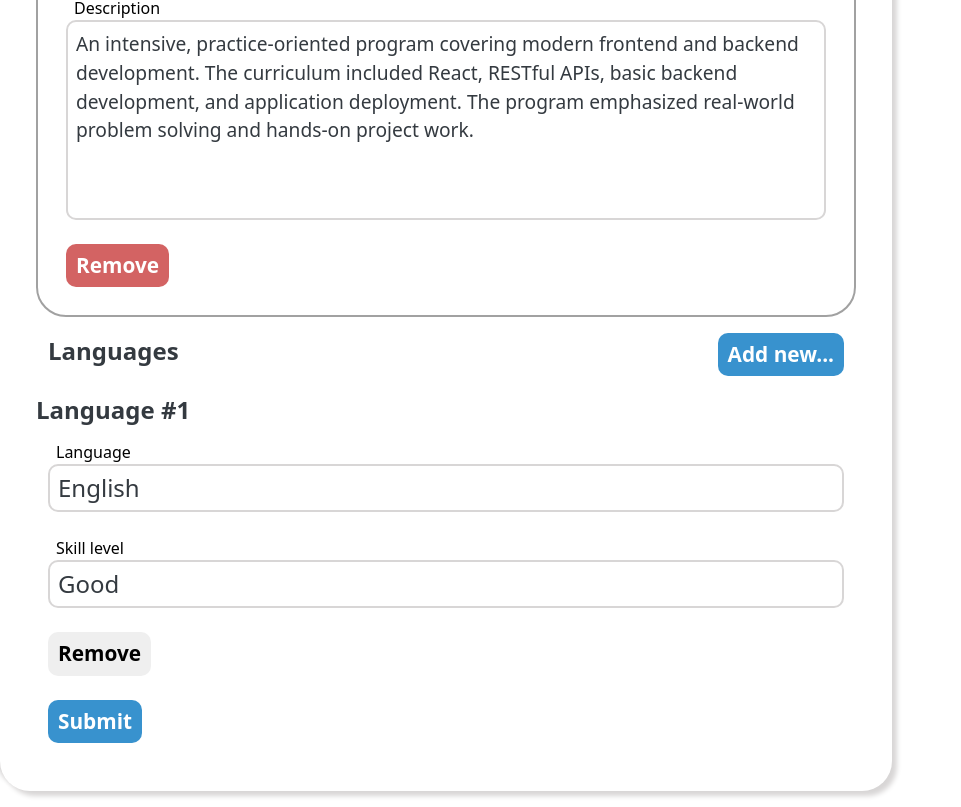
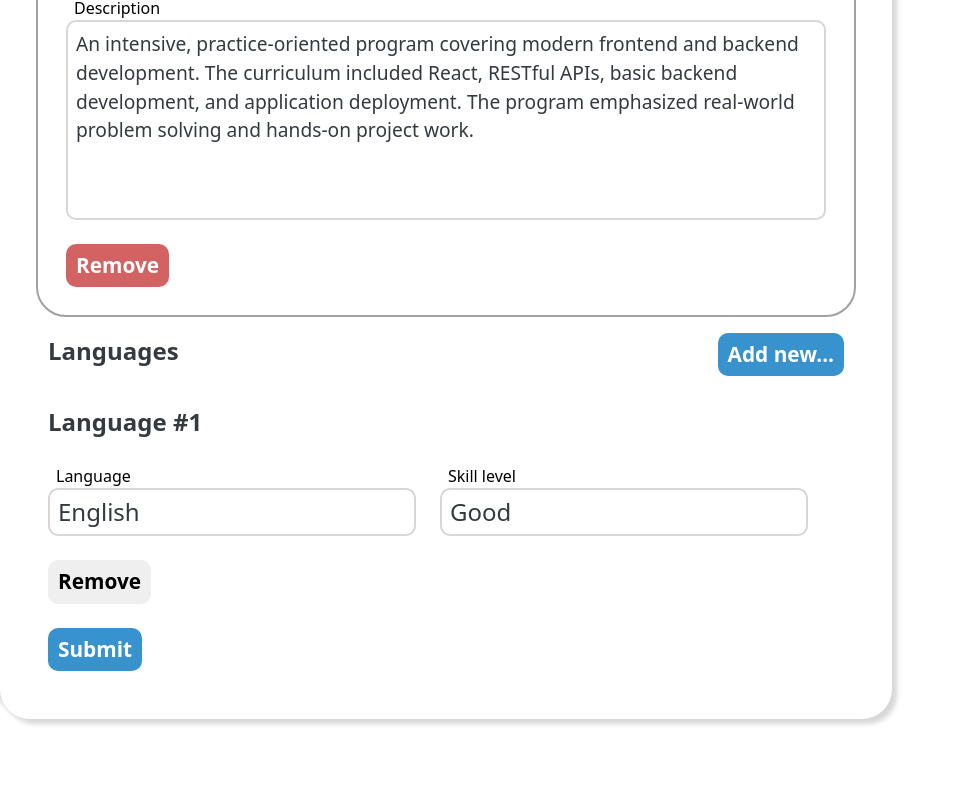
Before and after one commit to V1IRuZ/cv-application, a React (Vite) app: page / in a window 1280 px wide. Shown: the part 2836-3643 px from the top of the page, without its empty margins (0-961 px from the left). After the commit the page ends 3571 px from the top, so only its background shows below. Built offline with nearby package versions, Linux system fonts and the light colour scheme.

Commit message:
style(form): set layout styles to language skills section

```diff
--- a/src/styles/Form.css
+++ b/src/styles/Form.css
@@ -53,3 +53,11 @@ form button {
   background-color: var(--blue);
   color: white;
 }
+
+.language-card h2 {
+  padding: 12px
+}
+
+.language-skill {
+  display: flex;
+}
```
